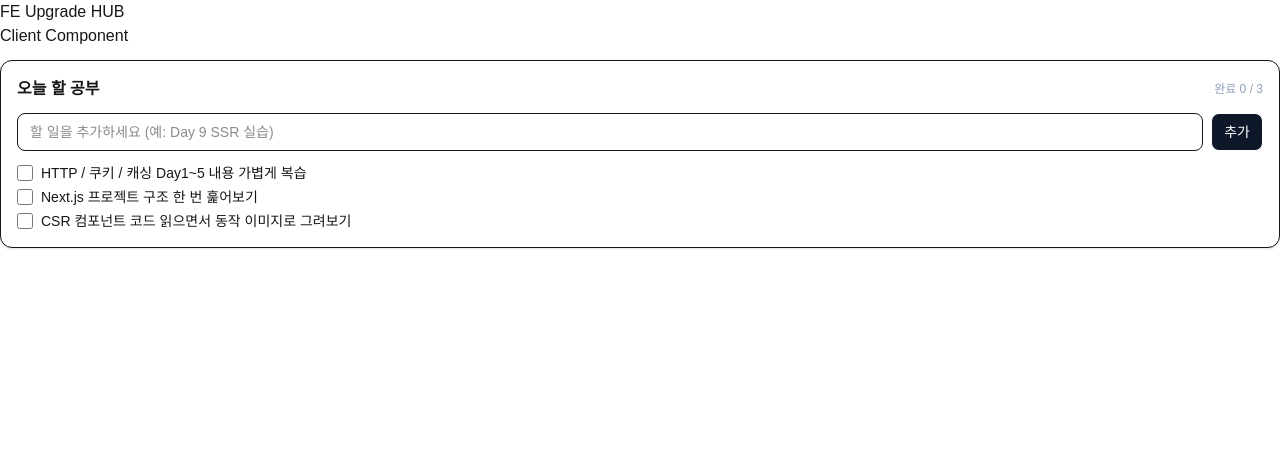
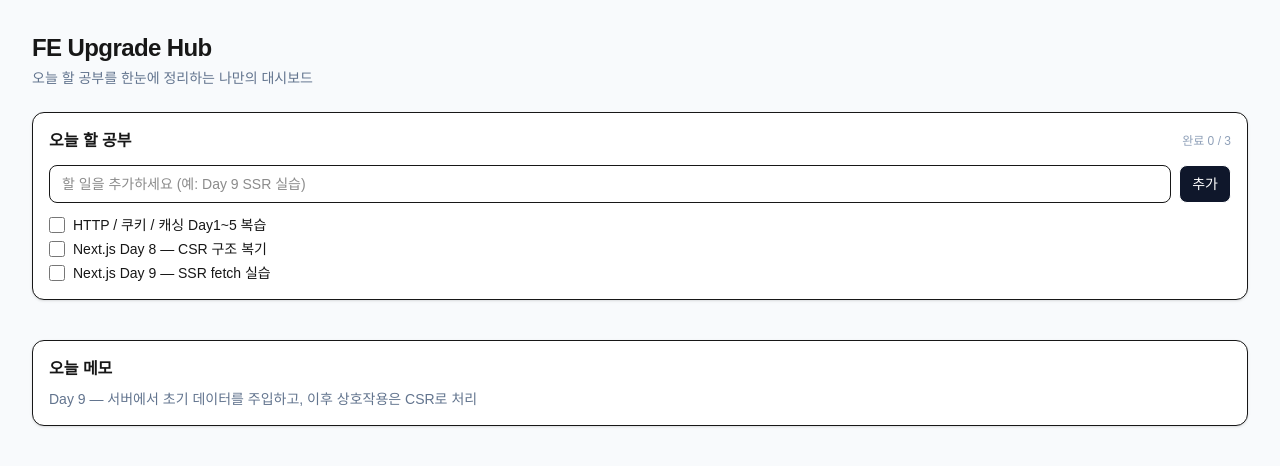
Before and after one commit to LEEJAEHYUB/fe-upgrade-hub, a Next.js app: page /dashboard in a window 1280 px wide. Shown: the top 466 px of the page. Built offline with nearby package versions, Linux system fonts and the light colour scheme.

Commit message:
fix: SSR + CSR 컴포넌트로 전환

```diff
--- a/app/components/features/dashboard/CsrTaskList.tsx
+++ b/app/components/features/dashboard/CsrTaskList.tsx
@@ -3,32 +3,18 @@
 
 import { useState } from 'react'
 
-type Task = {
+export type Task = {
   id: number
   title: string
   done: boolean
 }
 
-const INITIAL_TASKS: Task[] = [
-  {
-    id: 1,
-    title: 'HTTP / 쿠키 / 캐싱 Day1~5 내용 가볍게 복습',
-    done: false,
-  },
-  {
-    id: 2,
-    title: 'Next.js 프로젝트 구조 한 번 훑어보기',
-    done: false,
-  },
-  {
-    id: 3,
-    title: 'CSR 컴포넌트 코드 읽으면서 동작 이미지로 그려보기',
-    done: false,
-  },
-]
+type CsrTaskListProps = {
+  initialTasks: Task[]
+}
 
-export function CsrTaskList() {
-  const [tasks, setTasks] = useState<Task[]>(INITIAL_TASKS)
+export function CsrTaskList({ initialTasks }: CsrTaskListProps) {
+  const [tasks, setTasks] = useState<Task[]>(initialTasks)
   const [newTitle, setNewTitle] = useState('')
 
   const toggleTask = (id: number) => {
--- a/app/dashboard/page.tsx
+++ b/app/dashboard/page.tsx
@@ -1,15 +1,53 @@
-import { CsrTaskList } from '../components/features/dashboard/CsrTaskList'
+import {
+  CsrTaskList,
+  type Task,
+} from '../components/features/dashboard/CsrTaskList'
 
-export default function DashboardPage() {
+async function getInitialTasks(): Promise<Task[]> {
+  // 여기서는 일단 서버에서 만드는 mock 데이터라고 생각하면 됨
+  // 나중에 진짜 API(fetch, DB)로 바꿀 수 있음
+  return [
+    {
+      id: 1,
+      title: 'HTTP / 쿠키 / 캐싱 Day1~5 복습',
+      done: false,
+    },
+    {
+      id: 2,
+      title: 'Next.js Day 8 — CSR 구조 복기',
+      done: false,
+    },
+    {
+      id: 3,
+      title: 'Next.js Day 9 — SSR fetch 실습',
+      done: false,
+    },
+  ]
+}
+
+export default async function DashboardPage() {
+  const tasks = await getInitialTasks() // 서버에서 실행되는 부분
+  console.log('tasks > ', tasks)
+
   return (
-    <main className="min-h-screen">
-      <header>
-        <h1>FE Upgrade HUB</h1>
+    <main className="min-h-screen p-8 space-y-6 bg-slate-50">
+      <header className="space-y-1">
+        <h1 className="text-2xl font-bold tracking-tight">FE Upgrade Hub</h1>
+        <p className="text-sm text-slate-500">
+          오늘 할 공부를 한눈에 정리하는 나만의 대시보드
+        </p>
       </header>
 
       <section>
-        <div className="mb-3">Client Component</div>
-        <CsrTaskList />
+        {/* ⭐ 서버에서 가져온 tasks를 클라이언트 컴포넌트로 넘김 */}
+        <CsrTaskList initialTasks={tasks} />
+
+        <div className="p-4 border rounded-xl bg-white shadow-sm mt-10">
+          <h2 className="text-base font-semibold mb-2">오늘 메모</h2>
+          <p className="text-sm text-slate-500">
+            Day 9 — 서버에서 초기 데이터를 주입하고, 이후 상호작용은 CSR로 처리
+          </p>
+        </div>
       </section>
     </main>
   )
--- /dev/null
+++ b/app/dashboard/ssr/page.tsx
@@ -0,0 +1,15 @@
+export default async function SsrPage() {
+  // 서버 컴포넌트에서 fetch 실행
+  const res = await fetch('https://jsonplaceholder.typicode.com/todos/1')
+  const data = await res.json()
+
+  return (
+    <main className="min-h-screen p-10">
+      <h1 className="text-2xl font-bold mb-4">SSR fetch Example</h1>
+
+      <pre className="p-4 bg-slate-100 rounded-lg text-sm">
+        {JSON.stringify(data, null, 2)}
+      </pre>
+    </main>
+  )
+}
```
